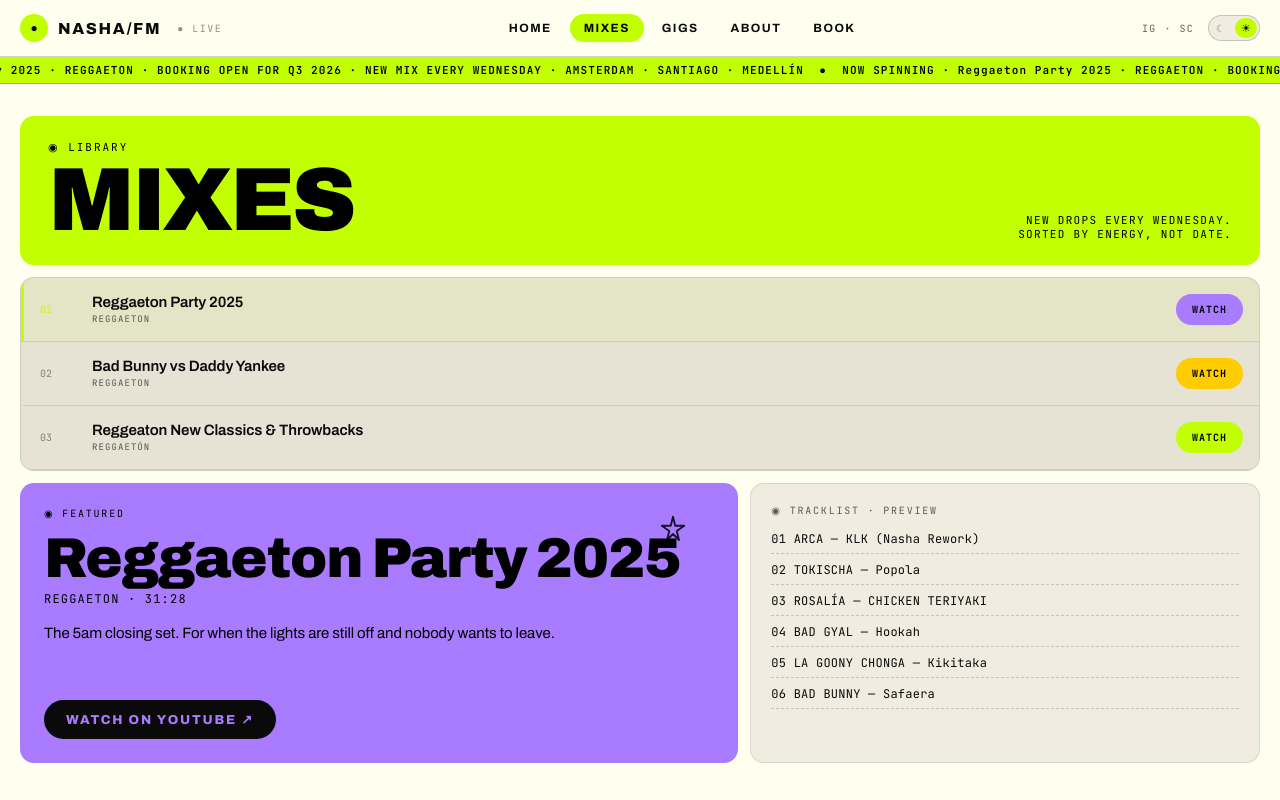
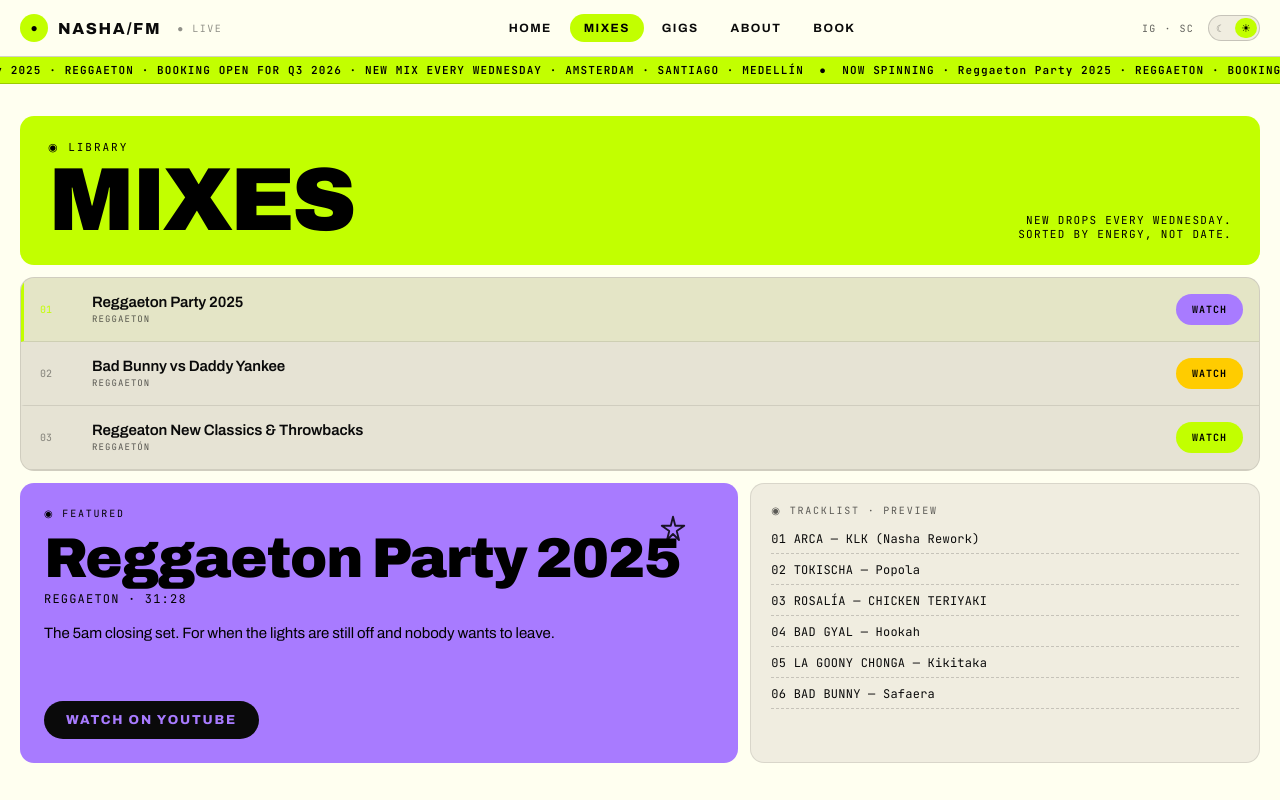
Before and after one commit to andresnusep/nasha, a React (Vite) app: page / in a window 1280 px wide. Both pictures are taken after a click on the button "MIXES". Shown: the top 800 px of the page. Built offline with nearby package versions, Linux system fonts and the light colour scheme.

Commit message:
Remove corner arrow (and leftover play glyph) from listen/watch buttons

```diff
--- a/src/nasha/HomeMin.jsx
+++ b/src/nasha/HomeMin.jsx
@@ -118,7 +118,7 @@ export function HomeAMin({ D, setSection, accent = '#c2ff00', gap = 12 }) {
                 fontFamily: 'var(--display)', fontSize: 14, fontWeight: 800, letterSpacing: '0.14em',
                 display: 'inline-flex', alignItems: 'center', gap: 8,
               }}>
-                {platform.host === 'youtube' ? 'WATCH ON' : 'LISTEN ON'} {platform.name.toUpperCase()} ↗
+                {platform.host === 'youtube' ? 'WATCH ON' : 'LISTEN ON'} {platform.name.toUpperCase()}
               </a>
             </div>
           );
--- a/src/nasha/Rest.jsx
+++ b/src/nasha/Rest.jsx
@@ -270,7 +270,7 @@ function MixesA({ D, playingIdx, setPlayingIdx, progress, isPlaying, setIsPlayin
                   fontFamily: 'var(--display)', fontSize: 13, fontWeight: 800, letterSpacing: '0.14em',
                   display: 'inline-flex', alignItems: 'center', gap: 8,
                 }}>
-                  {platform.host === 'youtube' ? 'WATCH ON' : 'PLAY ON'} {platform.name.toUpperCase()} ↗
+                  {platform.host === 'youtube' ? 'WATCH ON' : 'PLAY ON'} {platform.name.toUpperCase()}
                 </a>
               )}
               <div style={{ position: 'absolute', top: 20, right: 20 }}>
--- a/src/nasha/extras.jsx
+++ b/src/nasha/extras.jsx
@@ -104,7 +104,7 @@ export function MixDetail({ mix, onClose, onPlay, accent }) {
                 fontFamily: 'var(--display)', fontSize: 13, fontWeight: 800, letterSpacing: '0.14em',
                 cursor: 'pointer', display: 'inline-flex', alignItems: 'center', gap: 8,
               }}>
-                ▶ {platform.host === 'youtube' ? 'WATCH ON' : 'PLAY ON'} {platform.name.toUpperCase()} ↗
+                {platform.host === 'youtube' ? 'WATCH ON' : 'PLAY ON'} {platform.name.toUpperCase()}
               </a>
             );
           })()}
```
